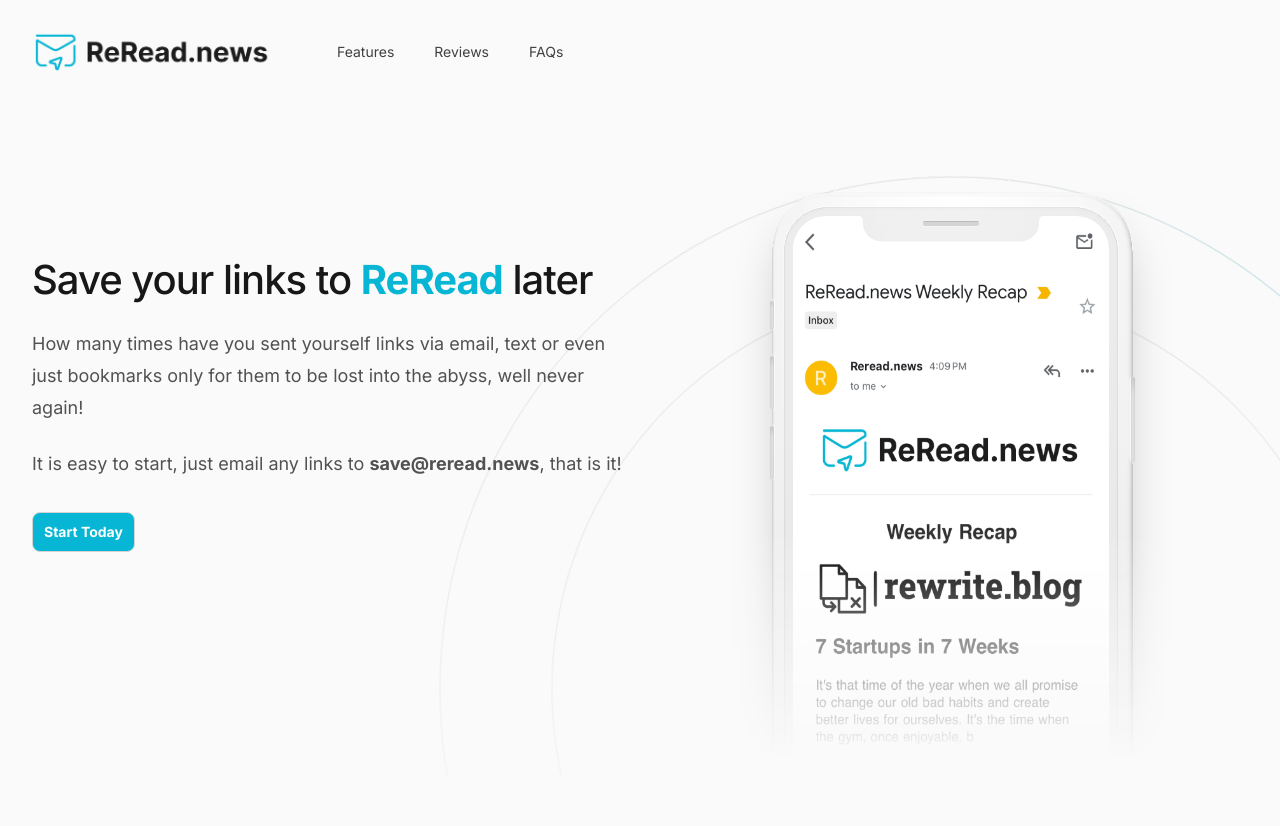
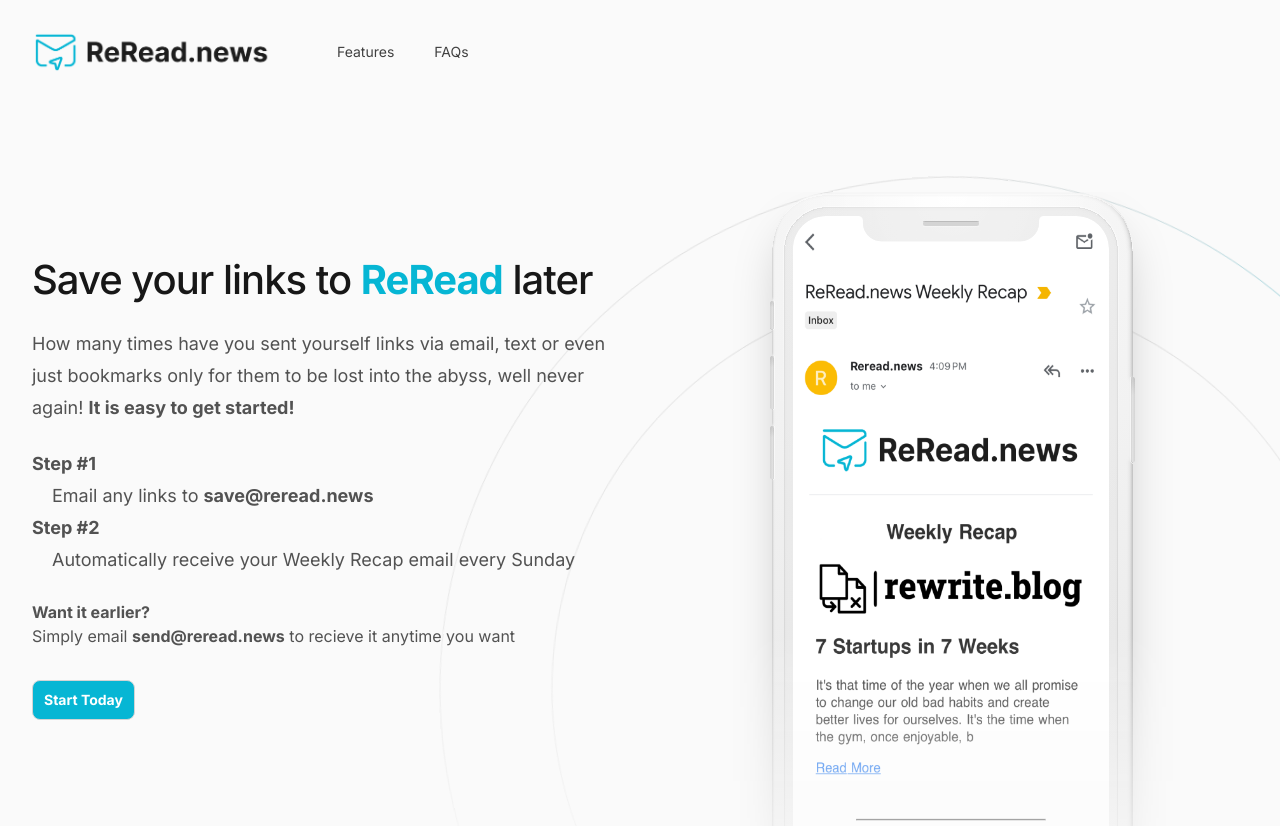
Before and after one commit to tmoreton/reread.news, a Next.js app: page / in a window 1280 px wide. Shown: the top 826 px of the page. Built offline with nearby package versions, Linux system fonts and the light colour scheme.

Commit message:
update homepage

```diff
--- a/src/components/Header.tsx
+++ b/src/components/Header.tsx
@@ -104,9 +104,6 @@
                             <MobileNavLink href="/#secondary-features">
                               Features
                             </MobileNavLink>
-                            <MobileNavLink href="/#reviews">
-                              Reviews
-                            </MobileNavLink>
                             <MobileNavLink href="/#faqs">FAQs</MobileNavLink>
                           </div>
                         </Popover.Panel>
--- a/src/components/Hero.tsx
+++ b/src/components/Hero.tsx
@@ -83,10 +83,22 @@
               Save your links to <b className="text-cyan-500">ReRead</b> later
             </h1>
             <p className="mt-6 text-lg text-gray-600">
-              How many times have you sent yourself links via email, text or even just bookmarks only for them to be lost into the abyss, well never again!
+              How many times have you sent yourself links via email, text or even just bookmarks only for them to be lost into the abyss, well never again! <b>It is easy to get started!</b>
             </p>
             <p className="mt-6 text-lg text-gray-600">
-              It is easy to start, just email any links to <b>save@reread.news</b>, that is it!
+              <b>Step #1</b>
+              <br/>
+              <span className="ml-5 text-md">Email any links to <b>save@reread.news</b></span>
+            </p>
+            <p className="text-lg text-gray-600">
+              <b>Step #2</b>
+              <br/>
+              <span className="ml-5 text-md">Automatically receive your Weekly Recap email every Sunday</span>
+            </p>
+            <p className="mt-6 text-md text-gray-600">
+              <b>Want it earlier?</b>
+              <br/>
+              Simply email <b>send@reread.news</b> to recieve it anytime you want
             </p>
             <div className="mt-8 flex flex-wrap gap-x-6 gap-y-4">
               <Button
--- a/src/components/Logo.tsx
+++ b/src/components/Logo.tsx
@@ -9,6 +9,6 @@
 
 export function Logo() {
   return (
-    <Image src={logo} alt="" unoptimized  className="h-10 w-full"/>
+    <Image src={logo} alt="Reread.news" style={{width: '100%'}} className="h-10 w-full"/>
   )
 }
--- a/src/components/NavLinks.tsx
+++ b/src/components/NavLinks.tsx
@@ -10,7 +10,6 @@
 
   return [
     ['Features', '/#secondary-features'],
-    ['Reviews', '/#reviews'],
     ['FAQs', '/#faqs'],
   ].map(([label, href], index) => (
     <Link
```
